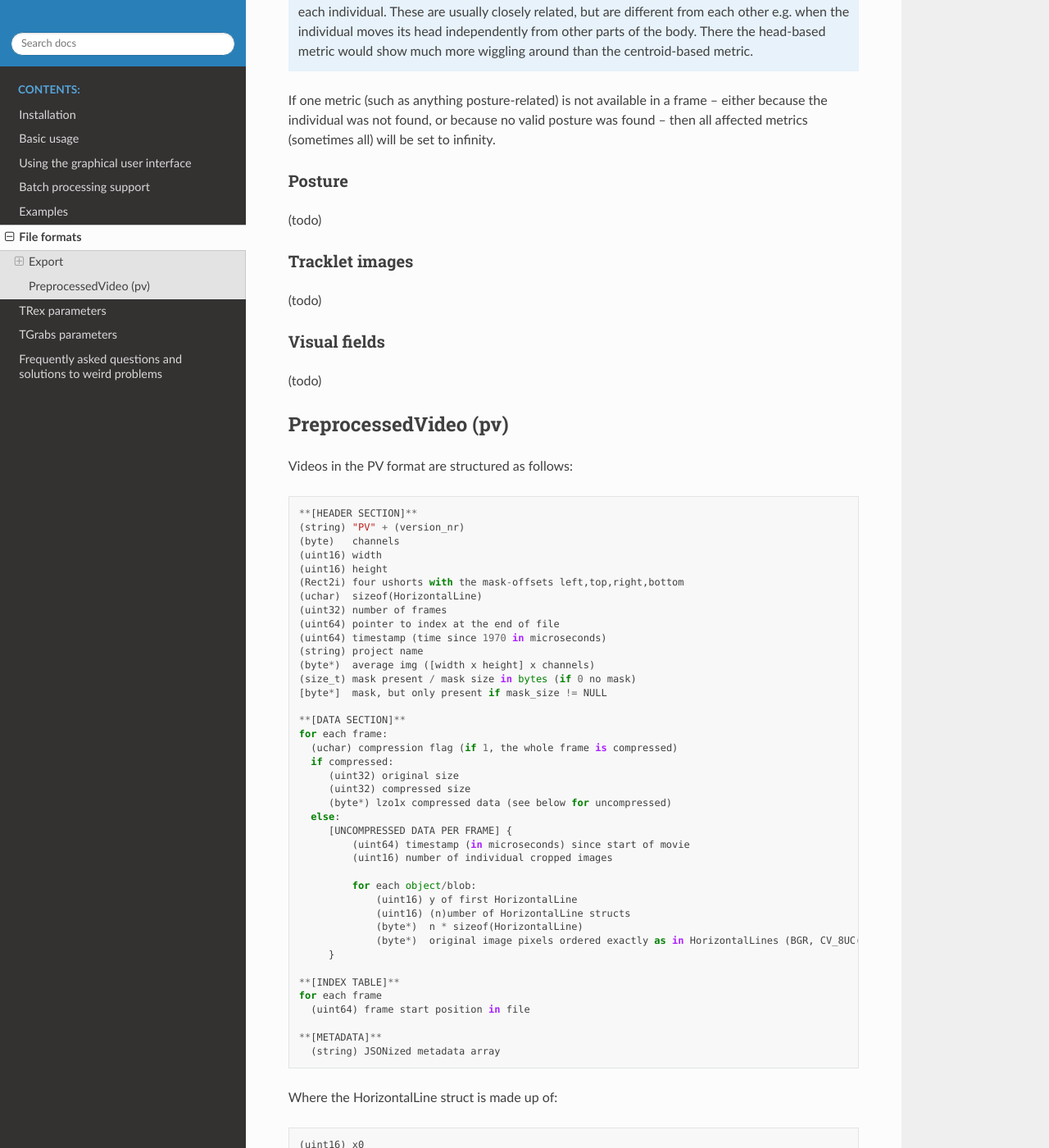
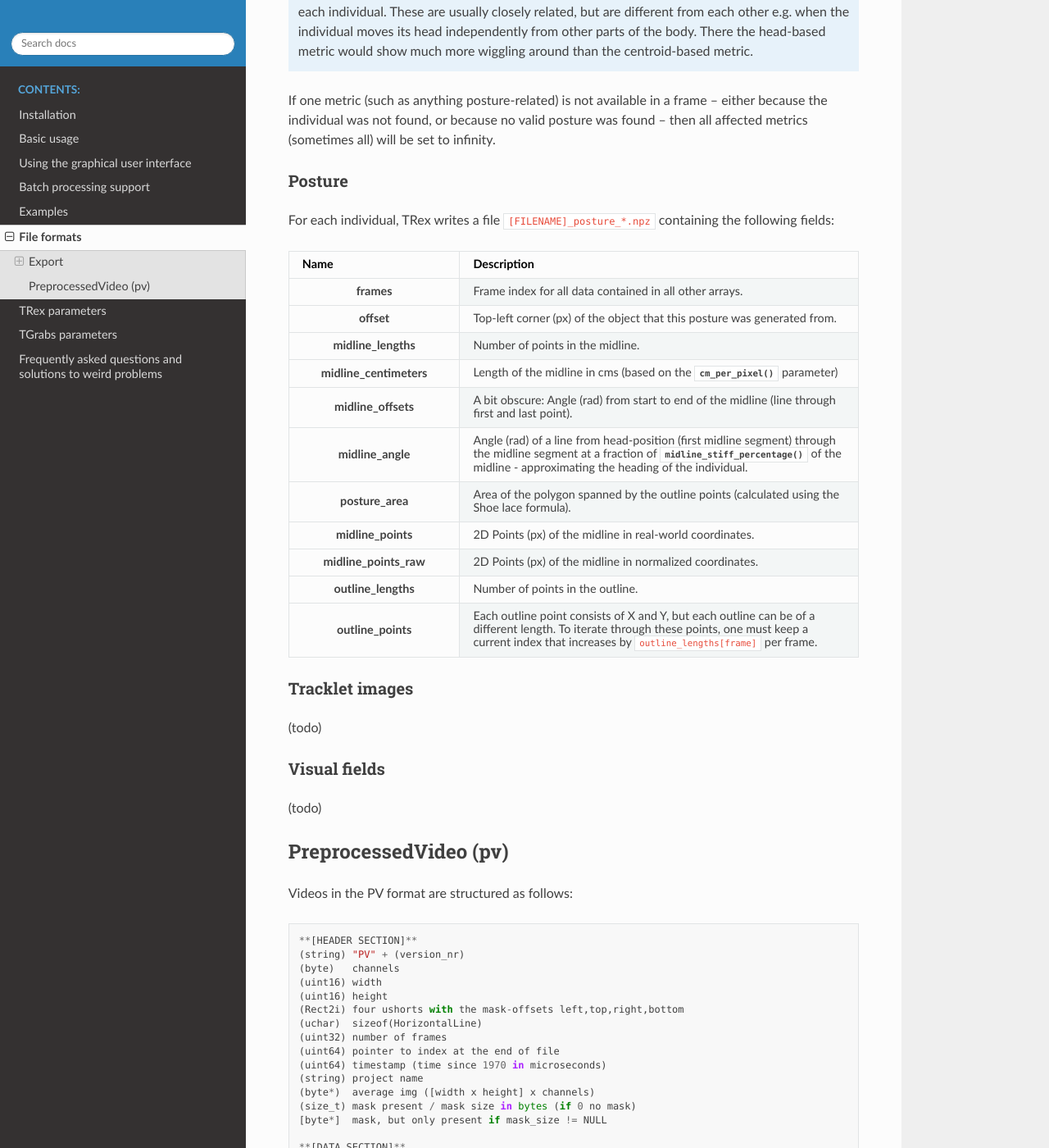
Before and after one commit to mooch443/trex, a Sphinx documentation site: the page built from docs/formats.rst, in a window 1280 px wide and 1400 px high, scrolled down 919 px. Shown: the whole window at 82% size. Built offline with Sphinx 7.4.7 and the Read the Docs theme 2.0.0, drawn with Linux system fonts in a browser that asks for light colours.

Commit message:
update docs

```diff
--- a/docs/formats.rst
+++ b/docs/formats.rst
@@ -37,7 +37,35 @@ If one metric (such as anything posture-related) is not available in a frame --
 Posture
 -------
 
-(todo)
+For each individual, |trex| writes a file ``[FILENAME]_posture_*.npz`` containing the following fields:
+
+.. raw:: html
+
+	<style>
+	.wy-table-responsive table td, .wy-table-responsive table th {
+		white-space: normal !important;
+	}
+	.rst-content table.docutils th {
+		border-color: #939799;
+	}
+	</style>
+
+.. csv-table::
+	:header: Name,Description
+	:widths: 15, 35
+	:stub-columns: 1
+
+	frames, "Frame index for all data contained in all other arrays."
+	offset, "Top-left corner (px) of the object that this posture was generated from."
+	midline_lengths, "Number of points in the midline."
+	midline_centimeters, "Length of the midline in cms (based on the :func:`cm_per_pixel` parameter)"
+ 	midline_offsets, "A bit obscure: Angle (rad) from start to end of the midline (line through first and last point)."
+	midline_angle, "Angle (rad) of a line from head-position (first midline segment) through the midline segment at a fraction of :func:`midline_stiff_percentage` of the midline - approximating the heading of the individual."
+	posture_area, "Area of the polygon spanned by the outline points (calculated using the Shoe lace formula)."
+	midline_points, "2D Points (px) of the midline in real-world coordinates."
+	midline_points_raw, "2D Points (px) of the midline in normalized coordinates."
+	outline_lengths, "Number of points in the outline."
+	outline_points, "Each outline point consists of X and Y, but each outline can be of a different length. To iterate through these points, one must keep a current index that increases by ``outline_lengths[frame]`` per frame."
 
 Tracklet images
 ---------------
```
